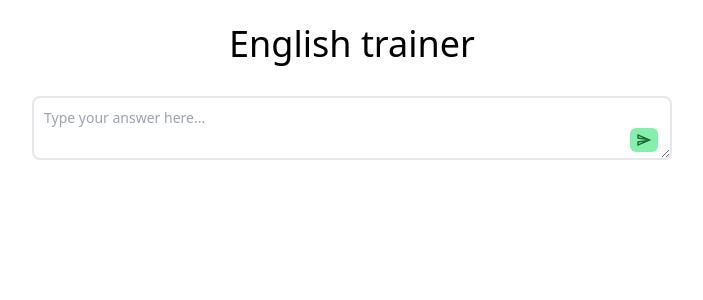
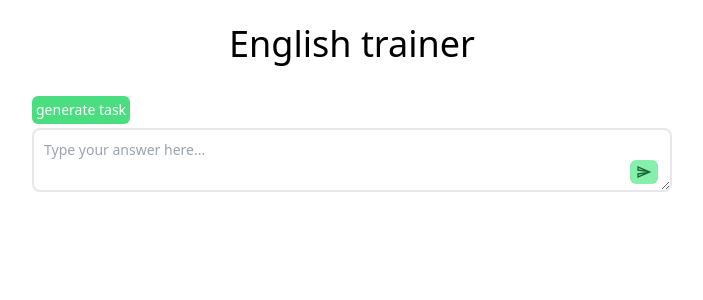
Before and after one commit to greg2012201/skill-trainer, a React (Vite) app: page / in a window 1280 px wide. Shown: the top 300 px of the page, without its empty margins (288-991 px from the left). Built offline with nearby package versions, Linux system fonts and the light colour scheme.

Commit message:
Add TaskGenerator to the PromptController.

```diff
--- a/src/App.tsx
+++ b/src/App.tsx
@@ -1,11 +1,12 @@
 import AnswerForm from './components/AnswerForm/AnswerForm';
-import PromptController from './components/PromptController';
+import PromptController from '@/components/PromptController';
+import TaskGenerator from '@/components/TaskGenerator';
 
 function App() {
   return (
     <div className='item-center flex flex-col content-center pt-6'>
       <h1 className='text-center text-4xl'>English trainer</h1>
-      <PromptController answerForm={<AnswerForm />} />
+      <PromptController taskGenerator={<TaskGenerator />} answerForm={<AnswerForm />} />
     </div>
   );
 }
```
